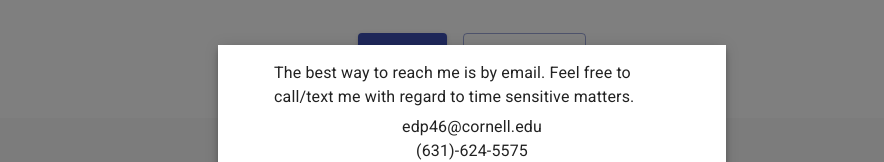
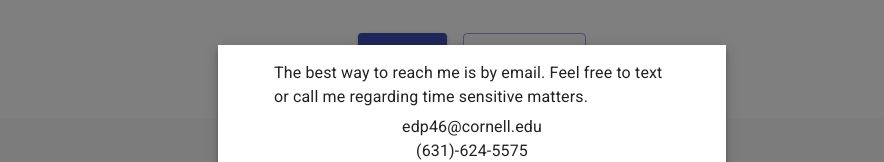
Before and after one commit to evandp/portfolio-website-2.0, a React (Create React App) app: page / in a window 1280 px wide. Both pictures are taken after a click on the button "CONTACT ME". Shown: the part 284-446 px from the top of the page, without its empty margins (168-1052 px from the left). Built offline with nearby package versions, Linux system fonts and the light colour scheme.

Commit message:
updating contact wording

```diff
--- a/src/App.js
+++ b/src/App.js
@@ -176,7 +176,7 @@ function ContactModal() {
           </Typography> */}
             <Typography component="h4" color="textPrimary" gutterBottom>
               The best way to reach me is by email.
-              Feel free to call/text me with regard to time sensitive matters.
+              Feel free to text or call me regarding time sensitive matters.
             </Typography>
 
             <Typography align="center">edp46@cornell.edu</Typography>
```
